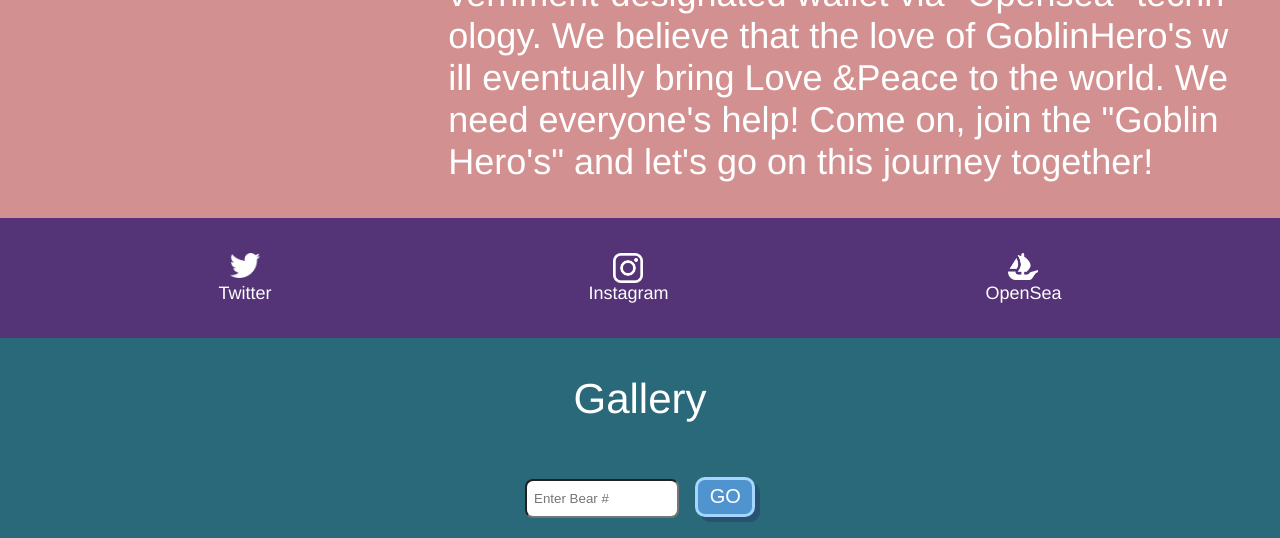
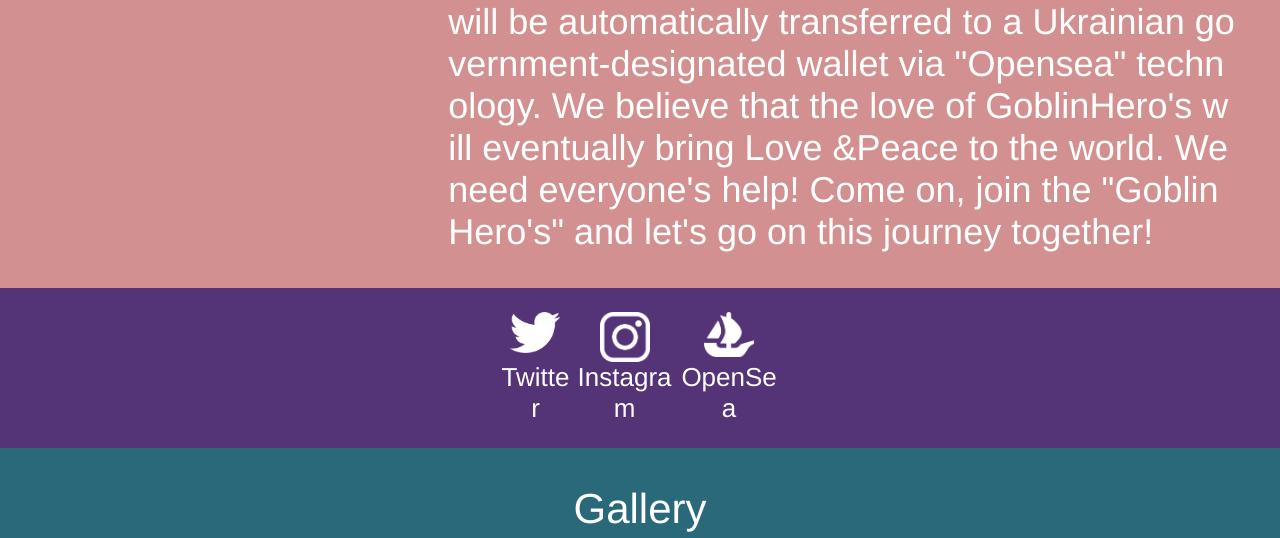
Before and after one commit to yodadaichi/test1, a PHP site: page / in a window 1280 px wide; the page is wider, and only the part inside the window is pictured. Shown: the part 1880-2418 px from the top of that part. Run offline with PHP 8.4, Linux system fonts and the light colour scheme; some libraries are stand-ins or nearby versions.

Commit message:
Update style.css

```diff
--- a/killabear/style.css
+++ b/killabear/style.css
@@ -179,6 +179,12 @@ width: 40%;
   height: 120px;
 }
 
+#infomation p {
+  text-align: center;
+  padding: 35px;
+  background-color: cadetblue;
+}
+
 #top {
   background-color: white;
   height: auto;
@@ -212,45 +218,48 @@ width: 40%;
 
 
 #icons {
-  height: 120px;
+  height: 160px;
   display: flex;
   justify-content: space-around;
   padding:0 60px;
   background-color: #553377;
   align-items: center;
+  padding: 0 500px;
+  margin: 0 auto;
 }
 
 .icons_item {
   display: inline-block;
   width: auto;
+
 }
 
 #icons .icons_item p {
   text-align: center;
-  font-size: 18px;
+  font-size: 26px;
   color: white;
 }
 
 
 #icons_twitter {
-  width: 30px;
-  height: 30px;
+  width: 50px;
+  height: 50px;
   background: url(images/icon_twitter.png) no-repeat top center;
   background-size: contain;
   margin: 0 auto;
 }
 
 #icons_instagram {
-  width: 30px;
-  height: 30px;
+  width: 50px;
+  height: 50px;
   background: url(images/icon_instagram.png) no-repeat top center;
   background-size: contain;
   margin: 0 auto;
 }
 
 #icons_opensea {
-  width: 30px;
-  height: 30px;
+  width: 50px;
+  height: 50px;
   background: url(images/icon_opensea.png) no-repeat top center;
   background-size: contain;
   margin: 0 auto;
```
